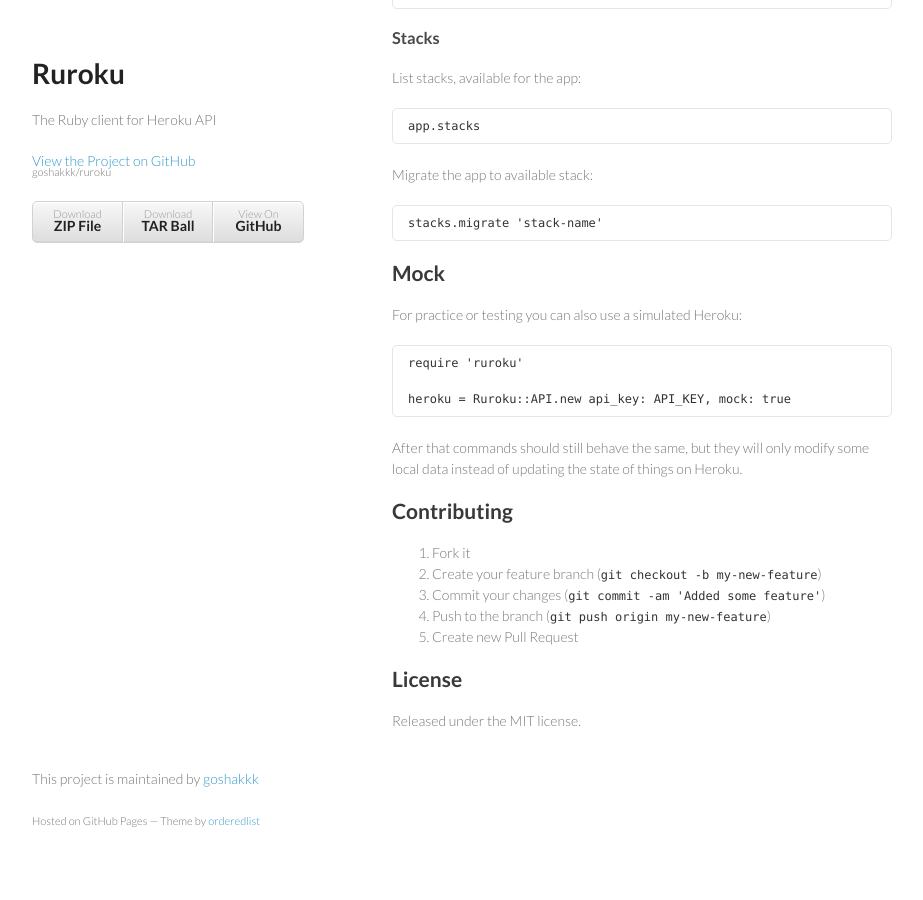
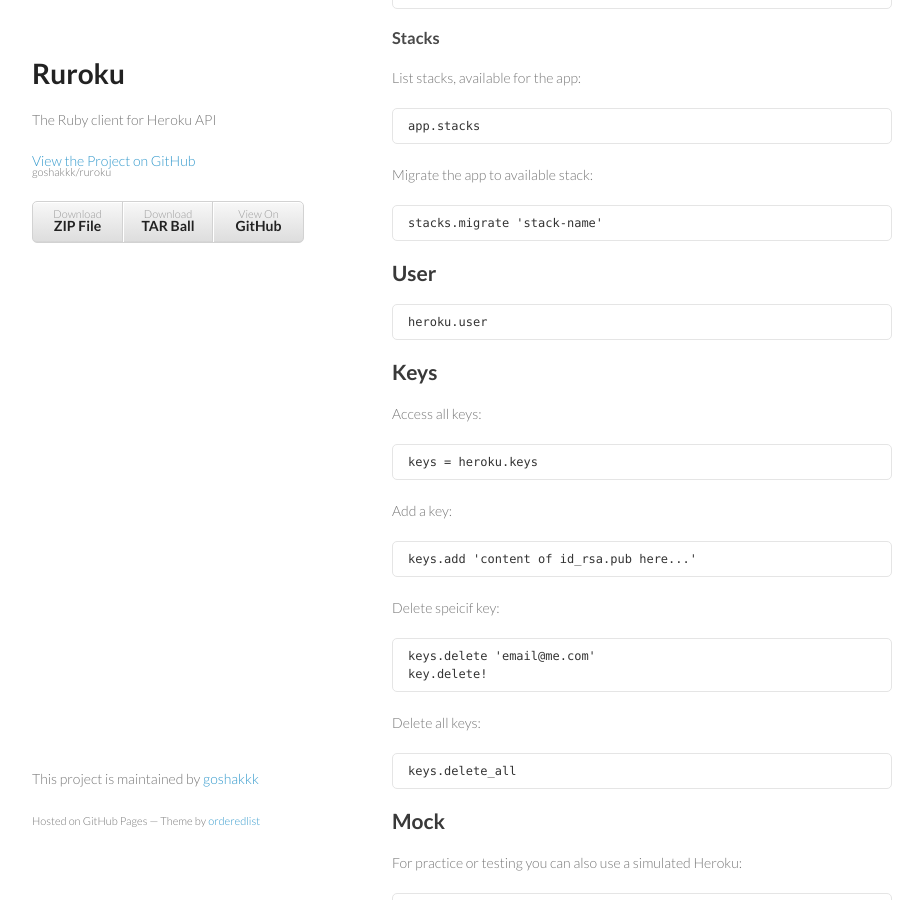
Before and after one commit to goshacmd/ruroku, a Jekyll site: the page built from index.md, in a window 1280 px wide and 900 px high, scrolled down 3773 px. Shown: the whole window, without its empty margins (178-1101 px from the left). Built offline with Jekyll 4.4.1, drawn with Linux system fonts in a browser that asks for light colours.

Commit message:
update pages

```diff
--- a/index.md
+++ b/index.md
@@ -180,6 +180,29 @@
 
     stacks.migrate 'stack-name'
 
+## User
+
+    heroku.user
+
+## Keys
+
+Access all keys:
+
+    keys = heroku.keys
+
+Add a key:
+
+    keys.add 'content of id_rsa.pub here...'
+
+Delete speicif key:
+
+    keys.delete 'email@me.com'
+    key.delete!
+
+Delete all keys:
+
+    keys.delete_all
+
 ## Mock
 
 For practice or testing you can also use a simulated Heroku:
```
